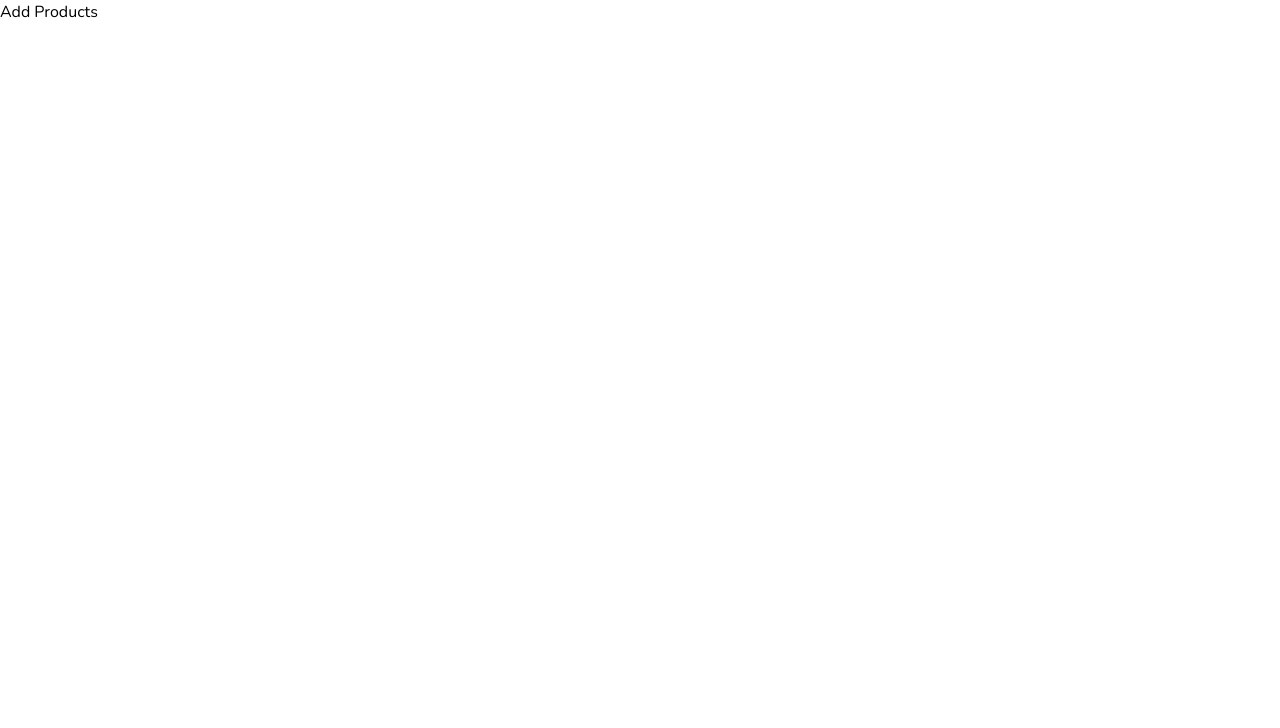
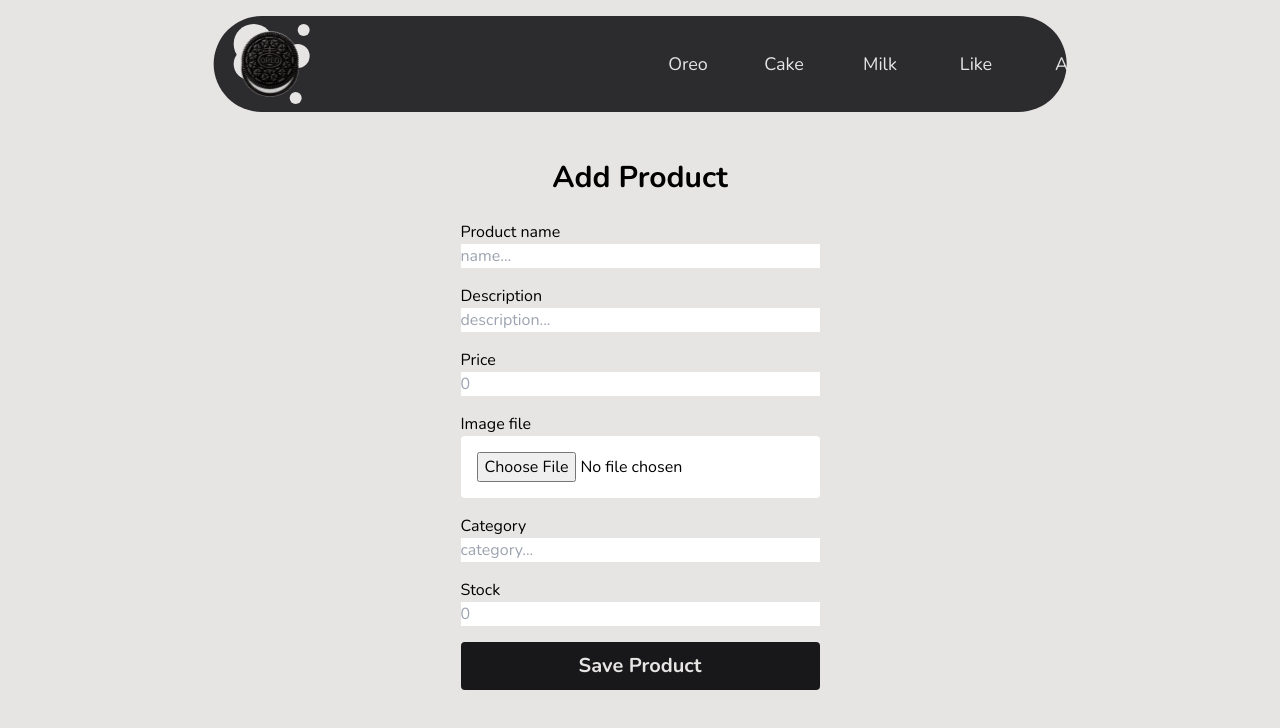
Before and after one commit to Jimmyseesang/e-commerce, a React (Vite) app: page /add-product in a window 1280 px wide. Shown: the top 728 px of the page. Built offline with nearby package versions, Linux system fonts and the light colour scheme; no server answers.

Commit message:
update addProducts and Store Page

```diff
--- a/src/pages/AddProducts.jsx
+++ b/src/pages/AddProducts.jsx
@@ -1,13 +1,162 @@
-import { useEffect } from "react"
+import { useEffect, useState } from "react"
+import NavbarComponent from "../components/NavbarComponent"
 
 const AddProducts = (props) => {
 
     const {authPage} = props
 
-    useEffect(() => {authPage()},[])
+    const [name, setName] = useState('')
+    const [description, setDescription] = useState('')
+    const [price, setPrice] = useState('')
+    const [image, setImage] = useState(null)
+    const [category, setCategory] = useState('')
+    const [stock, setStock] = useState('')
+
+    const handleSummit = async (e) => {
+        e.preventDefault()
+
+        const formData = new FormData()
+
+        formData.append('name', name)
+        formData.append('description', description)
+        formData.append('price', price)
+        formData.append('image', image)
+        formData.append('category', category)
+        formData.append('stock', stock)
+
+        setName('');
+        setDescription('');
+        setPrice('');
+        setImage(null);
+        setCategory('');
+        setStock('');
+
+        try {
+
+            const response = await fetch('http://192.168.1.48:5000/product/add',{
+                method: "POST",
+                body: formData
+            })
+
+            const result = await response.json()
+            return console.log('add product success ^-^', result)
+
+        }catch(err) {
+            return console.log('Add product fail!!!')
+        }
+
+    }
+
+    useEffect(() => { authPage() }, [])
 
     return (
-        <div>Add Products</div>
+        <div className="h-screen bg-stone-200" style={{ overflowY: 'scroll', scrollbarWidth: 'none' }}>
+            <NavbarComponent />
+            <div className="">
+                <form className="h-full w-1/2 mx-auto mt-40 flex flex-col items-center" onSubmit={handleSummit}>
+                    <h1 className="text-3xl font-bold mb-2">Add Product</h1>
+                    <div>
+                        <div className="flex flex-col my-4">
+                            <label
+                                htmlFor="name"
+                                className="label-style">
+                                Product name
+                            </label>
+                            <input
+                                className="input-style"
+                                type="text"
+                                name="name"
+                                id="name"
+                                placeholder="name..."
+                                value={name}
+                                onChange={element => {setName(element.target.value)}}
+                            />
+                        </div>
+                        <div className="flex flex-col my-4">
+                            <label
+                                htmlFor="description"
+                                className="label-style">
+                                Description
+                            </label>
+                            <input
+                                className="input-style"
+                                type="text"
+                                name="description"
+                                id="description"
+                                placeholder="description..."
+                                value={description}
+                                onChange={element => {setDescription(element.target.value)}}
+                            />
+                        </div>
+                        <div className="flex flex-col my-4">
+                            <label
+                                htmlFor="price"
+                                className="label-style" >
+                                Price
+                            </label>
+                            <input
+                                className="input-style"
+                                type="number"
+                                name="price"
+                                id="price"
+                                placeholder="0"
+                                value={price}
+                                onChange={element => {setPrice(element.target.value)}}
+                            />
+                        </div>
+                        <div className="flex flex-col my-4">
+                            <label
+                                htmlFor="image"
+                                className="label-style">
+                                    Image file
+                            </label>
+                            <input
+                                className="bg-white p-4 rounded cursor-none"
+                                type="file"
+                                name="image"
+                                id="image"
+                                onChange={element => setImage(element.target.files[0])}
+                            />
+                        </div>
+                        <div className="flex flex-col my-4">
+                            <label
+                                htmlFor="category"
+                                className="label-style">
+                                    Category
+                            </label>
+                            <input
+                                className="input-style"
+                                type="text"
+                                name="category"
+                                id="category"
+                                placeholder="category..."
+                                value={category}
+                                onChange={element => setCategory(element.target.value)}
+                            />
+                        </div>
+                        <div className="flex flex-col my-4">
+                            <label
+                                className="label-style"
+                                htmlFor="stock">
+                                    Stock
+                            </label>
+                            <input
+                                className="input-style"
+                                type="number"
+                                name="stock"
+                                id="stock"
+                                placeholder="0"
+                                value={stock}
+                                onChange={element => setStock(element.target.value)}
+                            />
+                        </div>
+                        <button type="submit" className="bg-zinc-900 text-stone-200 text-xl font-bold w-full h-12 rounded cursor-none hover:bg-stone-500">
+                            Save Product
+                        </button>
+                    </div>
+                </form>
+            </div>
+        </div>
     )
 
 }
--- a/src/pages/Store.jsx
+++ b/src/pages/Store.jsx
@@ -8,7 +8,7 @@ const Store = (props) => {
     useEffect(() => { authPage() }, [])
 
     return (
-        <div className="bg-stone-500 relative" style={{ overflowY: 'scroll', scrollbarWidth: 'none' }}>
+        <div className="bg-stone-200 relative" style={{ overflowY: 'scroll', scrollbarWidth: 'none' }}>
             <NavbarComponent />
             <section className="h-screen w-screen relative" id="section-oreo">
                 <div className="h-5/6 w-[95%] bg-zinc-700 absolute top-[15%] right-1/2 translate-x-1/2 rounded-lg">
```
